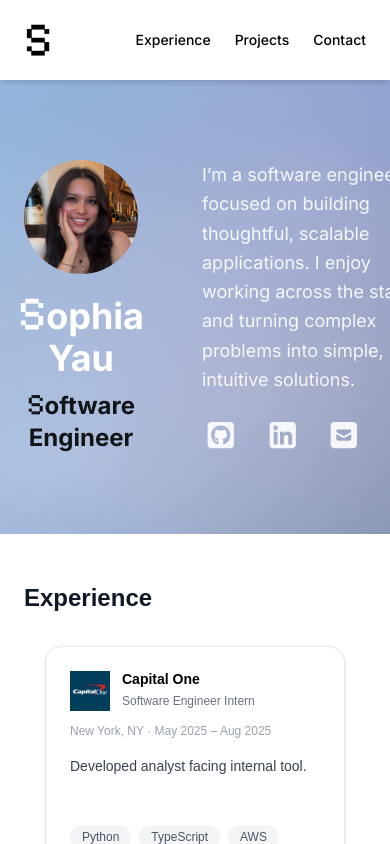
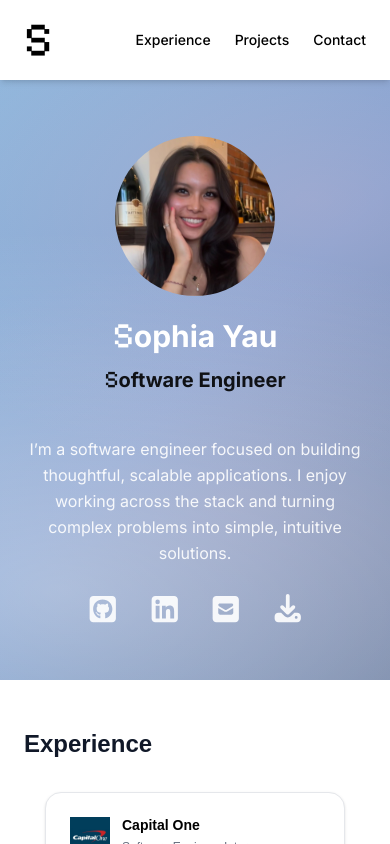
Before and after one commit to sophiayau/personal-website, a Next.js app: page / in a window 390 px wide. Shown: the top 844 px of the page. Built offline with nearby package versions, Linux system fonts and the light colour scheme.

Commit message:
mobile changes

```diff
--- a/components/sections/IntroSection.tsx
+++ b/components/sections/IntroSection.tsx
@@ -1,13 +1,16 @@
 import Image from "next/image";
 import { pixelify, inter } from "@/lib/fonts";
 import { FontAwesomeIcon } from "@fortawesome/react-fontawesome";
-import { faSquareGithub, faSquareLinkedin } from "@fortawesome/free-brands-svg-icons";
+import {
+  faSquareGithub,
+  faSquareLinkedin,
+} from "@fortawesome/free-brands-svg-icons";
 import { faDownload, faSquareEnvelope } from "@fortawesome/free-solid-svg-icons";
 
 export default function IntroSection() {
   return (
     <section
-      className="relative overflow-hidden"
+      className="relative"
       style={{
         backgroundImage: `
           radial-gradient(1200px 600px at 15% 85%, rgba(255,255,255,0.35), transparent 60%),
@@ -17,41 +20,88 @@ export default function IntroSection() {
         `,
       }}
     >
-      <div className="mx-auto max-w-6xl px-6 py-20 flex items-center gap-16">
-
-        <div className="w-1/3 flex flex-col items-center text-center">
+      <div
+        className="
+          mx-auto max-w-6xl
+          px-6
+          py-14 sm:py-20
+          flex flex-col
+          md:flex-row
+          md:items-center
+          gap-10 md:gap-16
+        "
+      >
+        {/* LEFT (photo + name + title) */}
+        <div className="w-full md:w-1/3 flex flex-col items-center text-center">
           <Image
             src="/headshot.jpeg"
             alt="Sophia Yau"
             width={275}
             height={275}
-            className="rounded-full object-cover"
+            priority
+            className="
+              rounded-full object-cover
+              w-40 h-40 sm:w-52 sm:h-52 md:w-[275px] md:h-[275px]
+            "
           />
 
-          <h1 className={`${inter.className} text-white text-4xl font-bold mt-4`}>
-            <span className={`${pixelify.className} text-5xl`}>S</span>ophia Yau
+          {/* Name (one line on mobile) */}
+          <h1
+            className={`
+              ${inter.className}
+              mt-5
+              text-white
+              font-bold
+              text-3xl sm:text-4xl
+              leading-tight
+              whitespace-nowrap
+            `}
+          >
+            <span className={`${pixelify.className} text-4xl sm:text-5xl`}>S</span>
+            ophia Yau
           </h1>
 
-          <p className={`${inter.className} font-bold text-black/90 text-2xl mt-2`}>
-            <span className={`${pixelify.className} text-3xl`}>S</span>oftware Engineer
+          {/* Title (one line on mobile) */}
+          <p
+            className={`
+              ${inter.className}
+              mt-2
+              font-bold
+              text-black/90
+              text-xl sm:text-2xl
+              whitespace-nowrap
+            `}
+          >
+            <span className={`${pixelify.className} text-2xl sm:text-3xl`}>S</span>
+            oftware Engineer
           </p>
         </div>
 
-        <div className="flex-1">
-          <p className={`${inter.className} text-white/90 text-lg leading-relaxed max-w-xl`}>
+        {/* RIGHT (intro + icons) */}
+        <div className="w-full flex-1 text-center md:text-left">
+          <p
+            className={`
+              ${inter.className}
+              text-white/90
+              text-base sm:text-lg
+              leading-relaxed
+              mx-auto md:mx-0
+              max-w-xl
+            `}
+          >
             I’m a software engineer focused on building thoughtful, scalable
             applications. I enjoy working across the stack and turning complex
             problems into simple, intuitive solutions.
           </p>
 
-          <div className="mt-6 flex gap-6 text-white/90 text-3xl">
-
+          {/* Icons: centered on mobile, wraps so nothing gets cut off */}
+          <div className="mt-7 flex flex-wrap justify-center md:justify-start gap-6 text-white/90 text-3xl sm:text-4xl">
             <a
               href="https://github.com/sophiayau"
               target="_blank"
               rel="noopener noreferrer"
               aria-label="GitHub"
-          className="hover:text-white hover:scale-110 transition"
+              className="inline-flex items-center hover:text-white hover:scale-110 transition"
             >
               <FontAwesomeIcon icon={faSquareGithub} />
             </a>
@@ -61,7 +111,7 @@ export default function IntroSection() {
               target="_blank"
               rel="noopener noreferrer"
               aria-label="LinkedIn"
-          className="hover:text-white hover:scale-110 transition"
+              className="inline-flex items-center hover:text-white hover:scale-110 transition"
             >
               <FontAwesomeIcon icon={faSquareLinkedin} />
             </a>
@@ -69,7 +119,7 @@ export default function IntroSection() {
             <a
               href="mailto:sophiayau888@gmail.com"
               aria-label="Email"
-          className="hover:text-white hover:scale-110 transition"
+              className="inline-flex items-center hover:text-white hover:scale-110 transition"
             >
               <FontAwesomeIcon icon={faSquareEnvelope} />
             </a>
@@ -79,14 +129,11 @@ export default function IntroSection() {
               target="_blank"
               rel="noopener noreferrer"
               aria-label="Download Resume"
-          className="hover:text-white hover:scale-110 transition"
+              className="inline-flex items-center hover:text-white hover:scale-110 transition"
             >
               <FontAwesomeIcon icon={faDownload} />
             </a>
-
           </div>
-
-
         </div>
       </div>
     </section>
```
Lines whose indentation alone changed are shown as unchanged.
